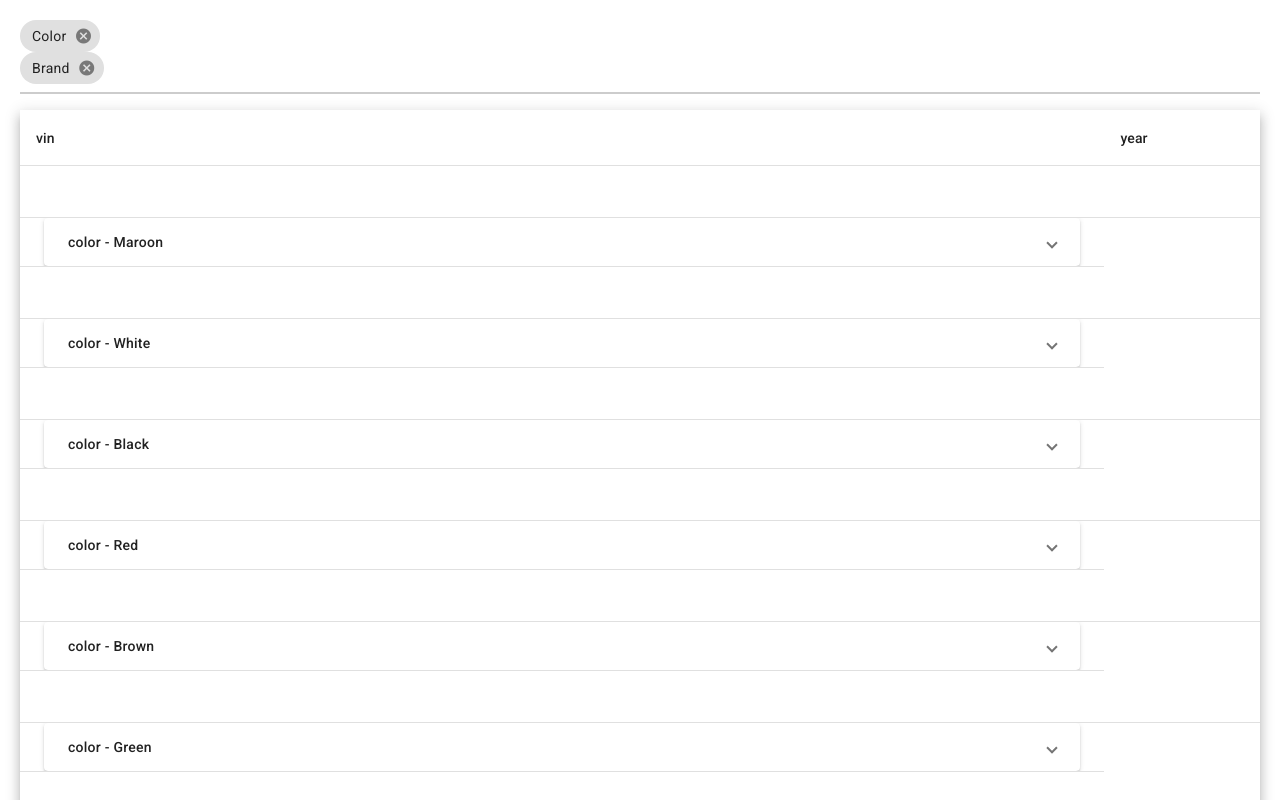
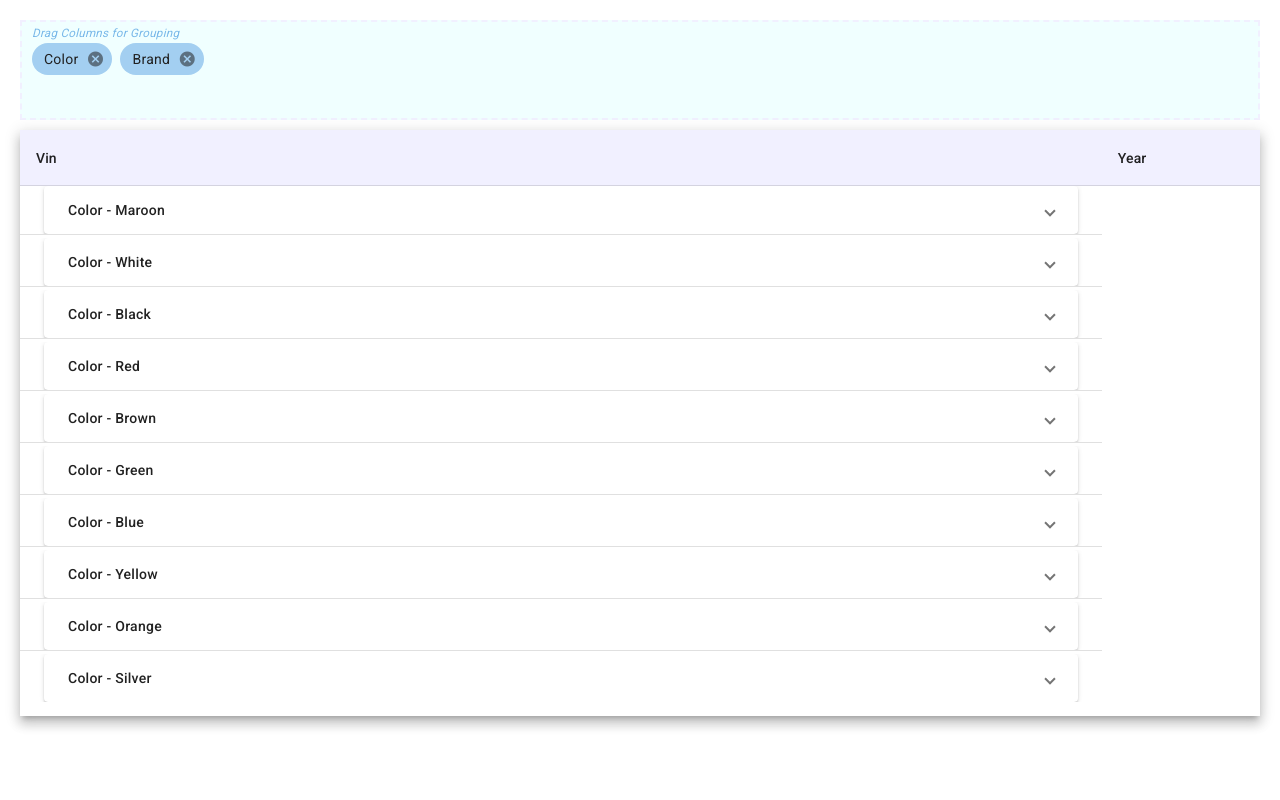
Before and after one commit to ShraddhaShahane/Angular-Demo-App, an Angular app in the folder angularMaterialApp/: page /home in a window 1280 px wide. Shown: the top 800 px of the page. Built offline with nearby package versions, Linux system fonts and the light colour scheme.

Commit message:
reorder table

```diff
--- a/angularMaterialApp/src/app/home/home.component.css
+++ b/angularMaterialApp/src/app/home/home.component.css
@@ -1,37 +1,91 @@
 .container{
   padding: 20px;
+  display: flex;
+  flex-direction: column;
+  gap: 10px;
 }
-.header-container {
+
+.label-text {
+  font-style: italic;
+  font-size: smaller;
+  color: rgb(120, 184, 233);
+  padding-left: 10px;
+}
+/* .header-container {
   display: flex;
   gap: 8px;
   margin-bottom: 16px;
   border-bottom: 2px solid #ccc;
   padding-bottom: 8px;
   background-color: blue;
+} */
+
+/* Style for the chip list container */
+
+.chip-container {
+  height: 12vh;
+  background-color: azure;
+  border: 2px dashed rgb(241, 240, 255);
 }
 
-/* Style for the chip list container */
 .chip-list-container {
   display: flex;
   gap: 8px;
   margin-bottom: 16px;
-  border-bottom: 2px solid #ccc;
+  /* border-bottom: 2px solid #ccc; */
   padding-bottom: 8px;
+  padding-left: 10px;
 }
 
 /* Style for the chip items */
 .chip-item {
   cursor: move;
+
 }
 
 mat-chip {
-  background: #f1f1f1;
+  background: rgb(163, 207, 241) !important;
 }
 table {
     width: 100%;
     padding-bottom: 10px;
   }
 
+  tr[mat-header-row] {
+    background: rgb(241, 240, 255) !important;
+  }
+
 .example-element-detail{
     width: 100%;
   }
+
+  .cdk-drag-preview {
+    box-sizing: border-box;
+    border-radius: 4px;
+    box-shadow: 0 5px 5px -3px rgba(0, 0, 0, 0.2),
+                0 8px 10px 1px rgba(0, 0, 0, 0.14),
+                0 3px 14px 2px rgba(0, 0, 0, 0.12);
+  }
+
+  .cdk-drag-animating {
+    transition: transform 250ms cubic-bezier(0, 0, 0.2, 1);
+  }
+
+  .example-box:last-child {
+    border: none;
+  }
+
+  .example-list.cdk-drop-list-dragging .example-box:not(.cdk-drag-placeholder) {
+    transition: transform 250ms cubic-bezier(0, 0, 0.2, 1);
+  }
+
+  .example-custom-placeholder {
+    background: #ccc;
+    border: dotted 3px #999;
+    min-height: 60px;
+    transition: transform 250ms cubic-bezier(0, 0, 0.2, 1);
+  }
+
+  .hide{
+    display: none;
+  }
--- a/angularMaterialApp/src/app/home/home.component.html
+++ b/angularMaterialApp/src/app/home/home.component.html
@@ -1,7 +1,8 @@
-<div class="container">
-  <div class="chip-list-container" cdkDropList (cdkDropListDropped)="onDrop($event)" >
+<div class="container" cdkDropListGroup>
+  <div class="chip-container">
+    <label class="label-text">Drag Columns for Grouping</label>
+    <div class="chip-list-container"  cdkDropList [cdkDropListData]="groupByColumns" (cdkDropListDropped)="onDrop($event)" >
       <!-- Display dropped columns as chips -->
-     <div >
         <div *ngFor="let droppedColumn of groupByColumns" class="chip-item"  >
           <mat-chip [removable]="true" (removed)="removeColumn(droppedColumn)">
             {{ droppedColumn | titlecase }}
@@ -9,20 +10,17 @@
           </mat-chip>
         </div>
     </div>
-
   </div>
 
-
-  <table mat-table [dataSource]="dataSource" cdkDropList (cdkDropListDropped)="onDrop($event)" multiTemplateDataRows class="mat-elevation-z8 demo-table">
+  <div>
+    <table mat-table #table [dataSource]="dataSource" cdkDropList [cdkDropListData]="dataSource" (cdkDropListDropped)="onDropRow($event)" multiTemplateDataRows class="mat-elevation-z8 demo-table">
       @for (column of columns; track column) {
         <ng-container [matColumnDef]="column.columnDef">
-          <th mat-header-cell *matHeaderCellDef cdkDrag >
-            {{column.header}}
+          <th mat-header-cell *matHeaderCellDef cdkDrag [cdkDragData]="column.columnDef"  >
+            {{column.header | titlecase}}
           </th>
           <td mat-cell *matCellDef="let row">
-            <div *ngIf="!row.children">
             {{column.cell(row)}}
-            </div>
           </td>
         </ng-container>
       }
@@ -30,21 +28,25 @@
       <ng-container matColumnDef="nested">
         <mat-cell *matCellDef="let row" [attr.colspan]="displayedColumns.length">
           <!-- Only render nested table when row has children and is expanded -->
-           <ng-container *ngIf="row.children" >
           <mat-expansion-panel  class="example-element-detail">
             <mat-expansion-panel-header>
-                <mat-panel-title>{{row.groupByProperty + ' - ' + row.label }}</mat-panel-title>
+              <mat-panel-title>{{(row.groupByProperty + ' - ' + row.label) | titlecase }}</mat-panel-title>
             </mat-expansion-panel-header>
             <app-inner-table [dataSource]="row.children" [columns]="columns" [displayedColumns]="displayedColumns" ></app-inner-table>
           </mat-expansion-panel>
-           </ng-container>
 
         </mat-cell>
       </ng-container>
 
       <tr mat-header-row *matHeaderRowDef="displayedColumns"></tr>
-      <tr mat-row *matRowDef="let row; columns: displayedColumns;"></tr>
-      <mat-row *matRowDef="let row; columns: nestedColumn;"></mat-row>
+      <tr mat-row *matRowDef="let row; columns: displayedColumns;" cdkDrag [cdkDragData]="row" [ngClass]="{hide: row.children}" >
+        <ng-container class="example-custom-placeholder" *cdkDragPlaceholder ></ng-container>
+      </tr>
+
+      <tr mat-row *matRowDef="let row; columns: nestedColumn;" cdkDrag [cdkDragData]="row"  [ngClass]="{hide: !row.children}" >
+        <ng-container class="example-custom-placeholder" *cdkDragPlaceholder ></ng-container>
+      </tr>
     </table>
+  </div>
 
 </div>
--- a/angularMaterialApp/src/app/home/home.component.ts
+++ b/angularMaterialApp/src/app/home/home.component.ts
@@ -1,5 +1,6 @@
-import { CdkDragDrop } from '@angular/cdk/drag-drop';
-import { Component, OnInit } from '@angular/core';
+import { CdkDragDrop, moveItemInArray , CdkDragPlaceholder} from '@angular/cdk/drag-drop';
+import { Component, OnInit, ViewChild } from '@angular/core';
+import {MatTable, MatTableModule} from '@angular/material/table';
 
 const rowData = [
   {
@@ -262,6 +263,8 @@ export class HomeComponent implements OnInit {
   nestedColumn = ['nested'];
   groupByColumns: string[] = ['color', 'brand'];
 
+  @ViewChild('table', {static: true}) table!: MatTable<any>;
+
   constructor(){
     // this.dataSource = this.groupByAll(this.dataSource, 0, this.groupByColumns);
     // this.displayedColumns = this.displayedColumns.filter((dCol) => !this.groupByColumns.includes(dCol));
@@ -278,13 +281,21 @@ export class HomeComponent implements OnInit {
   }
 
   onDrop(event: any) {
-    console.log(event);
-    let droppedColumn = event.item.element.nativeElement.innerText.toLowerCase();
+    console.log('div', event);
+    // let droppedColumn = event.item.element.nativeElement.innerText.toLowerCase();
+    let droppedColumn = event.item.data;
 
     if (!this.groupByColumns.includes(droppedColumn)) {
       this.groupByColumns.push(droppedColumn);
       this.reArrangeTable();
     }
+  }
+
+  onDropRow(event: any){
+    console.log('on row drop', event);
+    const previousIndex = this.dataSource.findIndex(d => d === event.item.data);
+    moveItemInArray(this.dataSource, previousIndex, event.currentIndex);
+    this.table.renderRows();
   }
 
 
--- a/angularMaterialApp/src/app/inner-table/inner-table.component.css
+++ b/angularMaterialApp/src/app/inner-table/inner-table.component.css
@@ -6,3 +6,11 @@ table {
 .example-element-detail{
   width: 100%;
 }
+
+tr[mat-header-row] {
+  background: rgb(241, 240, 255) !important;
+}
+
+.hide{
+  display: none;
+}
--- a/angularMaterialApp/src/app/inner-table/inner-table.component.html
+++ b/angularMaterialApp/src/app/inner-table/inner-table.component.html
@@ -2,12 +2,10 @@
   @for (column of columns; track column) {
     <ng-container [matColumnDef]="column.columnDef">
       <th mat-header-cell *matHeaderCellDef>
-        {{column.header}}
+        {{column.header | titlecase}}
       </th>
       <td mat-cell *matCellDef="let row">
-        <div *ngIf="!row.children">
-          {{column.cell(row)}}
-        </div>
+        {{column.cell(row)}}
       </td>
     </ng-container>
   }
@@ -15,16 +13,17 @@
   <ng-container matColumnDef="nested">
     <mat-cell *matCellDef="let row" [attr.colspan]="displayedColumns.length">
       <!-- Only render nested table when row has children and is expanded -->
-      <mat-expansion-panel *ngIf="row.children" class="example-element-detail">
+      <mat-expansion-panel  class="example-element-detail">
         <mat-expansion-panel-header>
-          <mat-panel-title>{{row.groupByProperty + ' - ' + row.label }}</mat-panel-title>
+          <mat-panel-title>{{(row.groupByProperty + ' - ' + row.label) | titlecase }}</mat-panel-title>
         </mat-expansion-panel-header>
         <app-inner-table [dataSource]="row.children" [columns]="columns" [displayedColumns]="displayedColumns" ></app-inner-table>
       </mat-expansion-panel>
+
     </mat-cell>
 </ng-container>
 
   <tr mat-header-row *matHeaderRowDef="displayedColumns"></tr>
-  <tr mat-row *matRowDef="let row; columns: displayedColumns;"></tr>
-  <mat-row *matRowDef="let row; columns: nestedColumn;"></mat-row>
+  <tr mat-row *matRowDef="let row; columns: displayedColumns;" [ngClass]="{hide: row.children}"></tr>
+  <mat-row *matRowDef="let row; columns: nestedColumn;" [ngClass]="{hide: !row.children}"></mat-row>
 </table>
```
Lines whose indentation alone changed are shown as unchanged.
